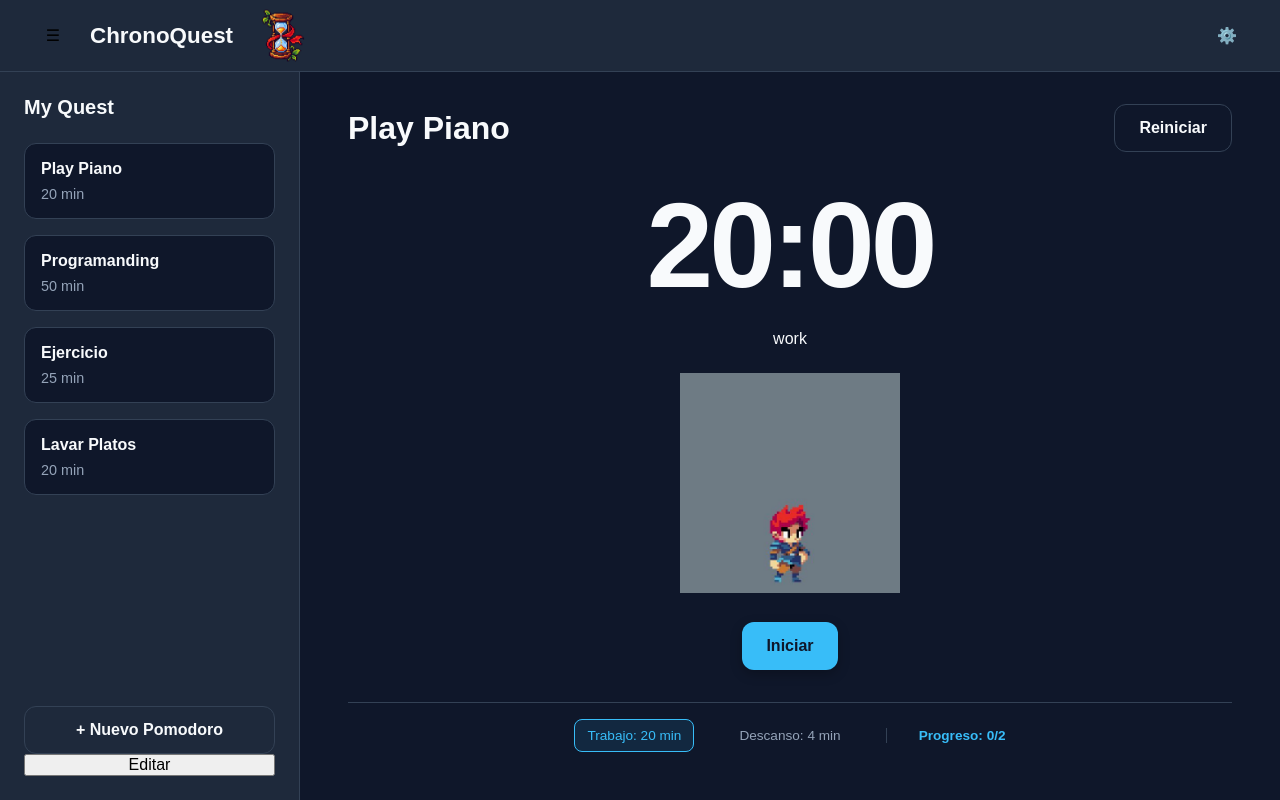
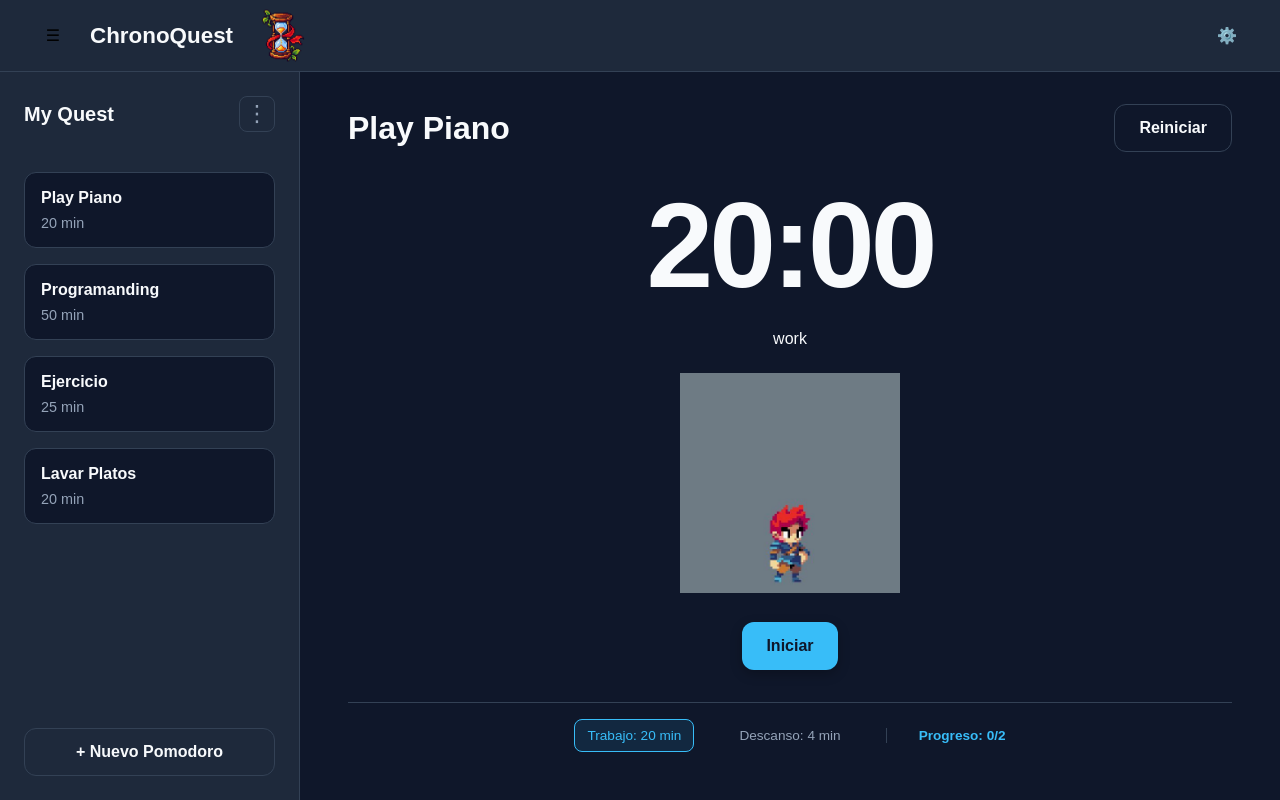
Before and after one commit to Neiyher/pomodoro, a React (Vite) app: page / in a window 1280 px wide. Built offline with nearby package versions, Linux system fonts and the light colour scheme.

Commit message:
style: improve sidebar layout and scrollbar

```diff
--- a/src/App.css
+++ b/src/App.css
@@ -1,10 +1,15 @@
 .app {
-    min-height: 100vh;
+    height: 100vh;
+
     display: flex;
     flex-direction: column;
+
+    overflow: hidden;
 }
+
 .appContainer {
     flex: 1;
+    min-height: 0;
 
     display: grid;
     grid-template-columns: 300px 1fr;
--- a/src/components/Button/Button.css
+++ b/src/components/Button/Button.css
@@ -50,3 +50,36 @@
 .button--secondary:hover {
     background: rgba(56, 189, 248, 0.08);
 }
+/* ////////////////// */
+.buttonEditMode {
+    width: 36px;
+    height: 36px;
+
+    display: flex;
+    align-items: center;
+    justify-content: center;
+
+    padding: 0;
+
+    border: 1px solid var(--color-border);
+    border-radius: 0.5rem;
+
+    background: transparent;
+    color: var(--color-text-light);
+
+    font-size: 1.4rem;
+    line-height: 1;
+
+    cursor: pointer;
+
+    transition:
+        color 0.2s ease,
+        border-color 0.2s ease,
+        background-color 0.2s ease;
+}
+
+.buttonEditMode:hover {
+    color: var(--color-primary);
+    border-color: var(--color-primary);
+    background-color: rgba(56, 189, 248, 0.08);
+}
--- a/src/components/Button/ButtonEdit.tsx
+++ b/src/components/Button/ButtonEdit.tsx
@@ -1,3 +1,5 @@
+import "./Button.css"
+
 type ButtonEditProps = {
     setIsEditMode: React.Dispatch<React.SetStateAction<boolean>>;
 };
@@ -9,8 +11,8 @@ export default function ButtonEdit({ setIsEditMode }: ButtonEditProps) {
     }
 
     return (
-        <button onClick={handleEditMode}>
-            Editar
+        <button onClick={handleEditMode} className="buttonEditMode">
+            ⋮
         </button>
     );
 }
--- a/src/components/Sidebar/PomodoroCard.css
+++ b/src/components/Sidebar/PomodoroCard.css
@@ -1,4 +1,6 @@
 .pomoCard {
+    position: relative;
+
     display: flex;
     flex-direction: column;
 
@@ -16,11 +18,13 @@
 
     transition: var(--transition);
 }
+
 .pomoCard:hover {
     border-color: var(--color-primary);
 
     transform: translateY(-2px);
 }
+
 .pomoCard h2 {
     font-size: 1rem;
 
@@ -28,11 +32,93 @@
 
     color: var(--color-text);
 }
+
 .pomoCard p {
     font-size: .9rem;
 
     color: var(--color-text-light);
 }
+
 .sidebarList {
     gap: 1rem;
 }
+
+
+/* =========================
+   Botones de edición
+   ========================= */
+
+.buttonContainer {
+    position: absolute;
+
+    inset: 0;
+
+    pointer-events: none;
+}
+
+.buttonContainer button {
+    position: absolute;
+
+    width: 28px;
+    height: 28px;
+
+    display: flex;
+    align-items: center;
+    justify-content: center;
+
+    padding: 0;
+
+    border: 1px solid transparent;
+    border-radius: 0.4rem;
+
+    background: transparent;
+    color: var(--color-text-light);
+
+    font-size: 1rem;
+    line-height: 1;
+
+    cursor: pointer;
+
+    pointer-events: auto;
+
+    transition:
+        color 0.2s ease,
+        border-color 0.2s ease,
+        background-color 0.2s ease;
+}
+
+
+/* =========================
+   Botón borrar
+   ========================= */
+
+.buttonContainer button:first-child {
+    top: 0.6rem;
+    right: 0.6rem;
+}
+
+.buttonContainer button:first-child:hover {
+    color: #f87171;
+
+    border-color: #f87171;
+
+    background-color: rgba(248, 113, 113, 0.08);
+}
+
+
+/* =========================
+    Botón editar
+   ========================= */
+
+.buttonContainer button:last-child {
+    bottom: 0.6rem;
+    right: 0.6rem;
+}
+
+.buttonContainer button:last-child:hover {
+    color: var(--color-primary);
+
+    border-color: var(--color-primary);
+
+    background-color: rgba(56, 189, 248, 0.08);
+}
--- a/src/components/Sidebar/PomodoroCard.tsx
+++ b/src/components/Sidebar/PomodoroCard.tsx
@@ -9,18 +9,33 @@ type PomoCardProps = {
 }
 
 
-export default function PomodoroCard({ pomodoro, onSelect, onDeletePomodoro, isEditMode, onEditPomodoro}: PomoCardProps) {
+export default function PomodoroCard({
+    pomodoro,
+    onSelect,
+    onDeletePomodoro,
+    isEditMode,
+    onEditPomodoro
+}: PomoCardProps) {
 
     const minutes = Math.floor(pomodoro.workTime / 60);
 
     return (
-        <div className="pomoCard" onClick={() => onSelect(pomodoro)}>
+        <div
+            className="pomoCard"
+            onClick={() => onSelect(pomodoro)}
+        >
             <h2>{pomodoro.title}</h2>
             <p>{minutes} min</p>
+
             {isEditMode && (
-                <div>
-                    <button onClick={() => onEditPomodoro(pomodoro)}>✏️</button>
-                    <button onClick={() => onDeletePomodoro(pomodoro.id)}>🗑️</button>
+                <div className="buttonContainer">
+                    <button onClick={(event) => {event.stopPropagation(); onDeletePomodoro(pomodoro.id);}}>
+                        ×
+                    </button>
+                    <button
+                        onClick={(event) => {event.stopPropagation(); onEditPomodoro(pomodoro);}}>
+                        ✎
+                    </button>
                 </div>
             )}
         </div>
--- a/src/components/Sidebar/Sidebar.css
+++ b/src/components/Sidebar/Sidebar.css
@@ -3,30 +3,89 @@
     flex-direction: column;
 
     height: 100%;
+    min-height: 0;
 
     padding: 1.5rem;
+
+    box-sizing: border-box;
 
     background: var(--color-surface);
 
     border-right: 1px solid var(--color-border);
+
+    overflow: hidden;
 }
-.sidebarTitle {
+
+
+/* =========================
+    Header del Sidebar
+   ========================= */
+
+.sidebarHeader {
+    display: flex;
+    align-items: center;
+    justify-content: space-between;
+
+    width: 100%;
+
     margin-bottom: 1.5rem;
 
+    flex-shrink: 0;
+}
+
+.sidebarTitle {
     font-size: 1.25rem;
 
     color: var(--color-text);
 }
+
+
+/* =========================
+    Lista de Pomodoros
+   ========================= */
+
 .sidebarList {
     flex: 1;
+    min-height: 0;
 
     display: flex;
     flex-direction: column;
 
     gap: 1rem;
 
+    padding-top: 1rem;
+
     overflow-y: auto;
+
+    scrollbar-width: thin;
+    scrollbar-color: var(--color-border) transparent;
 }
-/* .sidebarContainer button {
-    margin-top: 1.5rem;
-} */
+
+/* Chrome, Edge, Safari */
+.sidebarList::-webkit-scrollbar {
+    width: 6px;
+}
+
+.sidebarList::-webkit-scrollbar-track {
+    background: transparent;
+}
+
+.sidebarList::-webkit-scrollbar-thumb {
+    background: var(--color-border);
+    border-radius: 999px;
+}
+
+.sidebarList::-webkit-scrollbar-thumb:hover {
+    background: var(--color-primary);
+}
+
+
+/* =========================
+    Botón Nuevo Pomodoro
+   ========================= */
+
+.sidebarContainer > button {
+    flex-shrink: 0;
+
+    margin-top: 1rem;
+}
--- a/src/components/Sidebar/Sidebar.tsx
+++ b/src/components/Sidebar/Sidebar.tsx
@@ -18,9 +18,11 @@ export default function Sidebar({pomodoros,setSelectedPomodoro,setIsCreateModalO
 
     return(
         <div className="sidebarContainer">
-            <h2 className="sidebarTitle">
-                My Quest
-            </h2>
+            <div className="sidebarHeader">
+                <h2 className="sidebarTitle">My Quest</h2>
+                <ButtonEdit setIsEditMode={setIsEditMode}/>
+            </div>
+
 
             <div className="sidebarList">
                 {pomodoros.map((pomo) => (
@@ -35,7 +37,7 @@ export default function Sidebar({pomodoros,setSelectedPomodoro,setIsCreateModalO
                 ))}
             </div>
             <ButtonCreate setIsCreateModalOpen={setIsCreateModalOpen}/>
-            <ButtonEdit setIsEditMode={setIsEditMode}/>
+
         </div>
     )
 }
--- a/src/styles/global.css
+++ b/src/styles/global.css
@@ -1,10 +1,14 @@
 body {
+    margin: 0;
+
     background: var(--color-bg);
     color: var(--color-text);
 
     font-family: "Poppins", sans-serif;
+
+    overflow: hidden;
 }
 
 #root {
-    min-height: 100vh;
+    height: 100vh;
 }
```
